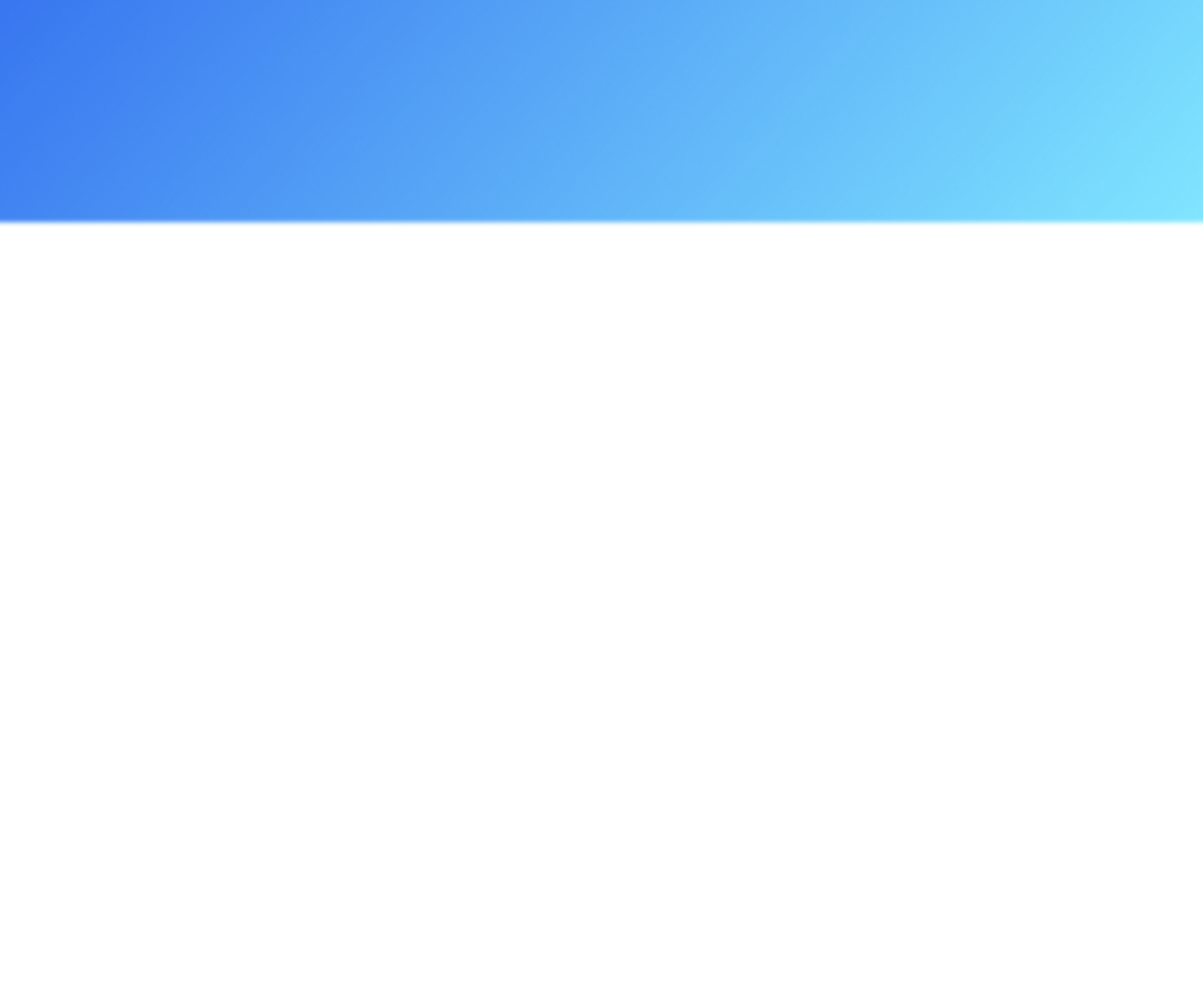
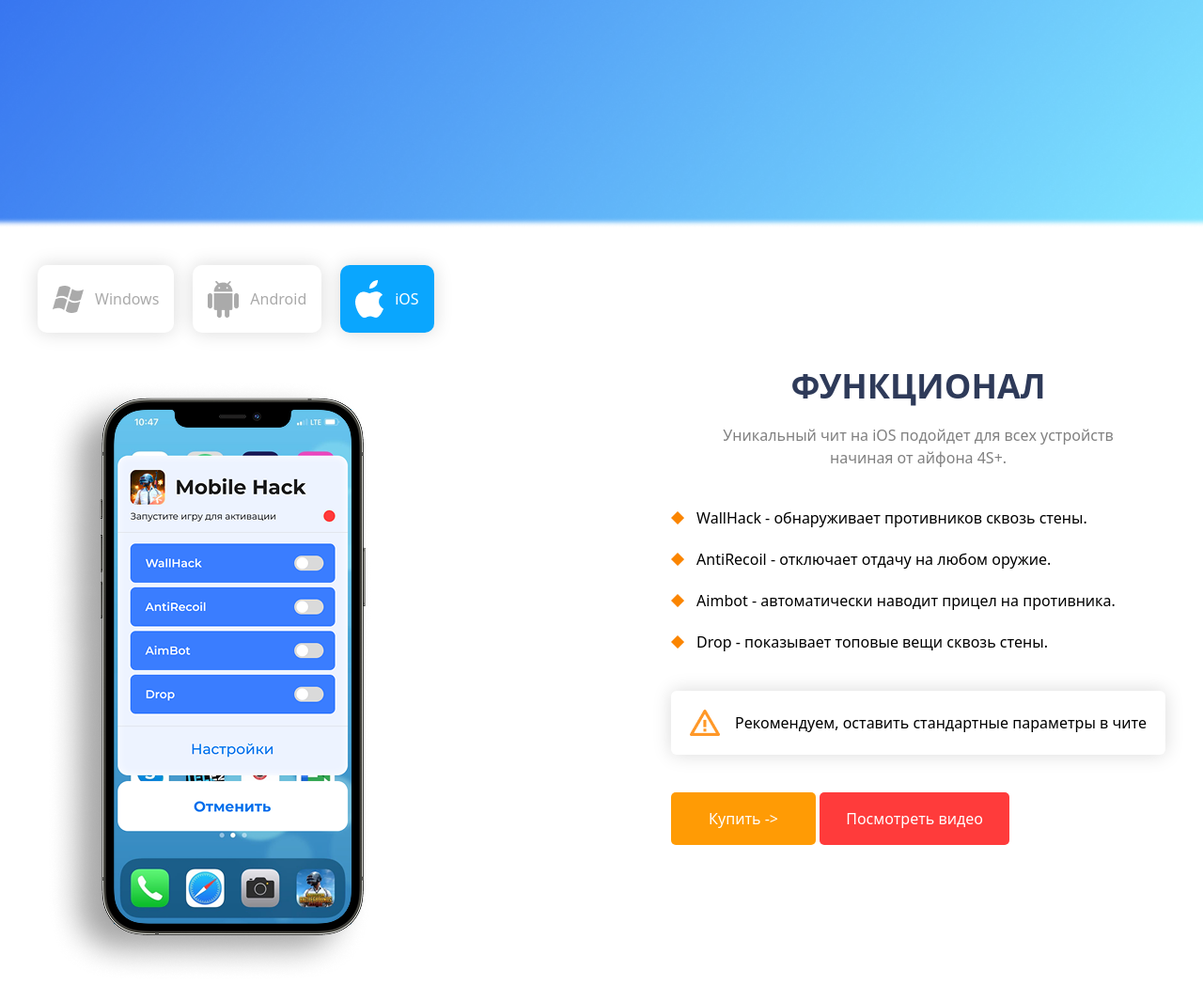
Before and after one commit to maruff903/hw13, a website: page src/index.html in a window 1280 px wide. Shown: the part 558-1606 px from the top of the page at 94% size. Before the commit the page ends 800 px from the top, so only its background shows below. Drawn offline with nearby package versions, Linux system fonts and the light colour scheme; files that its build step writes are made by us from their sources.

Commit message:
section2

```diff
--- a/src/index.html
+++ b/src/index.html
@@ -50,12 +50,13 @@
                     БЕЗ БАНА!</h1>
                 <p class="mt-5">Лучшие сборки на рынке, проверенные опытом и временем, а также,
                     оптимальное соотношение цены, надежности и производительности
-                   </p>
+                </p>
 
-                    <p> Самая низкая цена за мегахеш</p>
+                <p> Самая низкая цена за мегахеш</p>
 
                 <button class="bg-[#FF9B05] px-10 py-4 rounded-[5px] lg:inline  mt-10">Купить -></button>
-                <button class="px-7 py-4 rounded-[5px] border border-solid border-[#6CFFFF] mt-5 lg:inline ">Посмотреть видео</button>
+                <button class="px-7 py-4 rounded-[5px] border border-solid border-[#6CFFFF] mt-5 lg:inline ">Посмотреть
+                    видео</button>
 
             </div>
             <img src="./image 336.png" alt="" class="lg:hidden">
@@ -70,6 +71,77 @@
     <!--  -->
 
 
+    <section class="max-w-300 m-auto flex flex-col lg:flex-row justify-between items-center">
+        <div>
+            <div class="flex gap-5 py-10">
+                <div class="flex items-center gap-3 rounded-[10px] p-4 shadow-[0_0_20px_0_rgba(0,0,0,0.15)]">
+                    <img src="./image 313 (Traced).png" alt="">
+                    <p class="text-[#AAAAAA]">Windows</p>
+                </div>
+
+                <div class="flex items-center gap-3 rounded-[10px] p-4 shadow-[0_0_20px_0_rgba(0,0,0,0.15)]">
+                    <img src="./image 311 (Traced).png" alt="">
+                    <p class="text-[#AAAAAA]">Android</p>
+                </div>
+
+                <div
+                    class="bg-[#0AA6FE] flex items-center gap-3 rounded-[10px] p-4 shadow-[0_0_20px_0_rgba(0,0,0,0.15)]">
+                    <img src="./image 312 (Traced).png" alt="">
+                    <p class="text-[#FFFFFF]">iOS</p>
+                </div>
+
+            </div>
+
+            <img src="./Group 813.png" alt="">
+
+
+
+
+        </div>
+
+        <div>
+            <h1 class="text-[#2E3A59] text-4xl font-bold text-center">ФУНКЦИОНАЛ</h1>
+
+            <p class="text-[gray] text-center mt-5">Уникальный чит на iOS подойдет для всех устройств <br>
+                начиная от айфона 4S+. </p>
+
+            <div class="flex items-center gap-3 mt-10">
+                <img src="./Rectangle 1984.png" alt="">
+                <p>WallHack - обнаруживает противников сквозь стены.</p>
+            </div>
+
+            <div class="flex items-center gap-3 mt-5">
+                <img src="./Rectangle 1984.png" alt="">
+                <p>AntiRecoil - отключает отдачу на любом оружие.</p>
+            </div>
+
+            <div class="flex items-center gap-3 mt-5">
+                <img src="./Rectangle 1984.png" alt="">
+                <p>Aimbot - автоматически наводит прицел на противника.</p>
+            </div>
+
+            <div class="flex items-center gap-3 mt-5">
+                <img src="./Rectangle 1984.png" alt="">
+                <p>Drop - показывает топовые вещи сквозь стены.</p>
+            </div>
+
+
+            <div class="flex items-center gap-4 mt-10 shadow-[0_0_20px_0_rgba(0,0,0,0.15)] p-5 rounded-[6px]">
+                <img src="./Vector (6).png" alt="">
+                <p>Рекомендуем, оставить стандартные параметры в чите</p>
+            </div>
+
+            <button class="bg-[#FF9B05] px-10 py-4 rounded-[5px] text-[white] mt-10 ml-20 lg:ml-0">Купить -></button>
+            <button class="px-7 py-4 rounded-[5px] text-[white] bg-[#FF3B3B] hidden lg:inline">Посмотреть видео</button>
+
+
+        </div>
+
+
+
+    </section>
+
+
 
 
 </body>
```
Also changed, not shown: src/Group 813.png (added), src/Rectangle 187.png (added), src/Rectangle 1984.png (added), src/Vector (6).png (added), src/image 311 (Traced).png (added), src/image 312 (Traced).png (added), src/image 313 (Traced).png (added).
